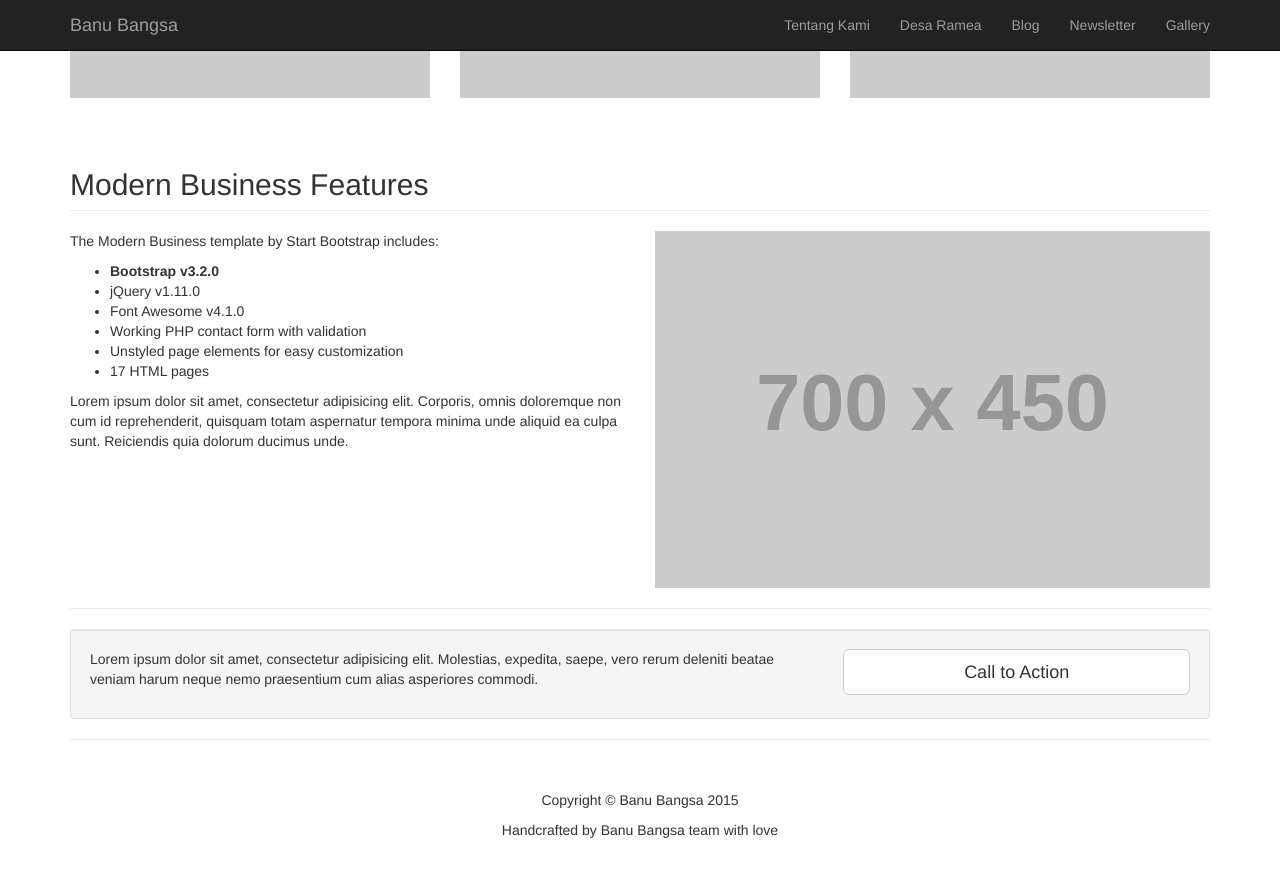
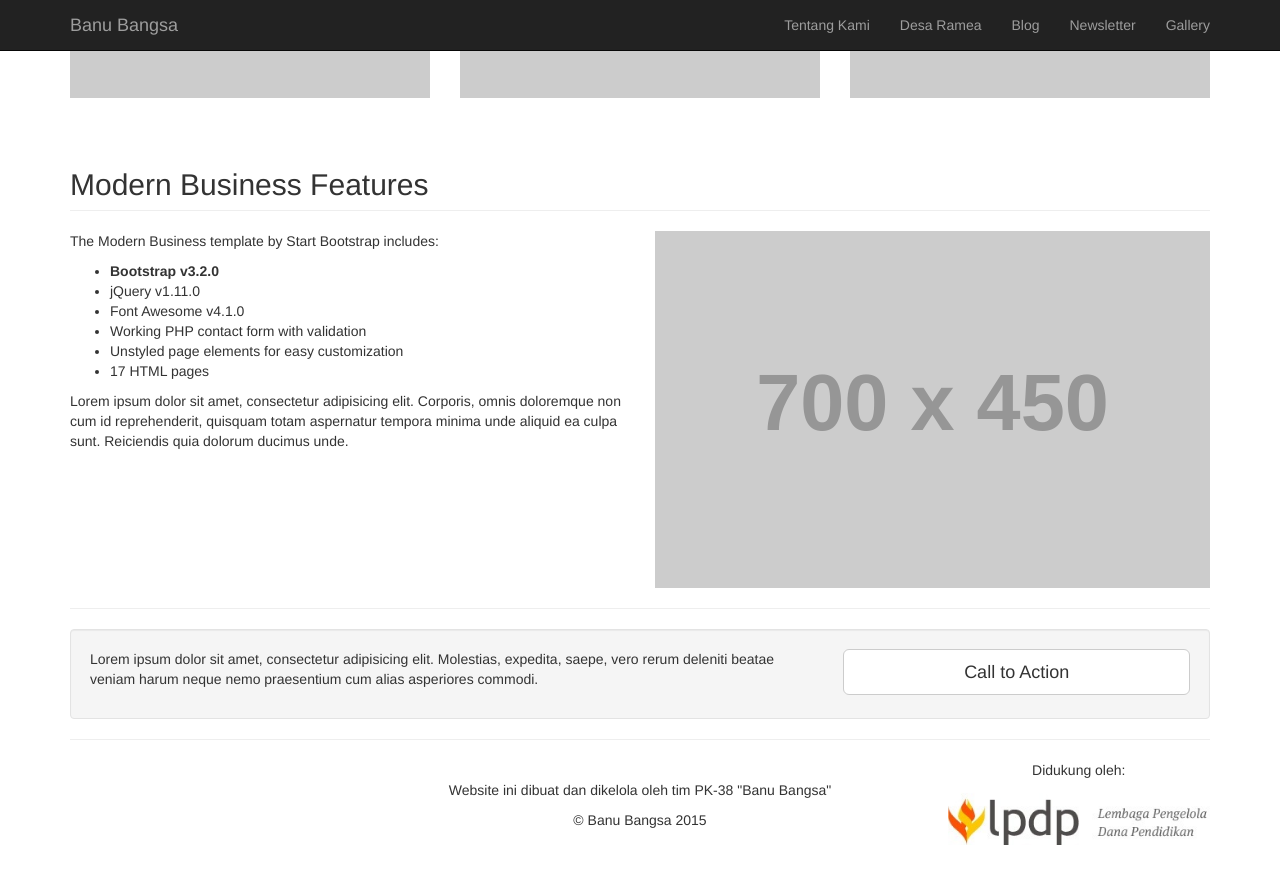
Before and after one commit to ariezncahyo/banubangsa.org, a Jekyll site: the page built from index.html, in a window 1280 px wide and 900 px high, scrolled down 1339 px. Shown: the top 884 px of the window. Built offline with Jekyll 4.4.1, drawn with Linux system fonts in a browser that asks for light colours.

Commit message:
Added logo LPDP

```diff
--- a/_includes/footer.html
+++ b/_includes/footer.html
@@ -1,9 +1,13 @@
         <hr>
         <footer>
             <div class="row">
-                <div class="col-lg-12 text-center">
-                    <p>Copyright &copy; Banu Bangsa 2015</p>
-                    <p>Handcrafted by Banu Bangsa team with love</p>
+                <div class="col-lg-6 col-lg-offset-3 text-center">
+                  <br />
+                    <p>Website ini dibuat dan dikelola oleh tim PK-38 "Banu Bangsa"</p>
+                    <p>&copy; Banu Bangsa 2015</p>
+                </div>
+                <div class="col-lg-3 text-center pull-right">
+                    Didukung oleh: <img class="img-responsive" src="/img/lpdp.jpg" alt="" />
                 </div>
             </div>
         </footer>
--- a/css/custom.css
+++ b/css/custom.css
@@ -16,3 +16,7 @@
   width: 100%;
   height: 100%;
 }
+
+footer {
+  margin: 0 0 50px; !important;
+}
```
Also changed, not shown: img/lpdp.jpg (added).
